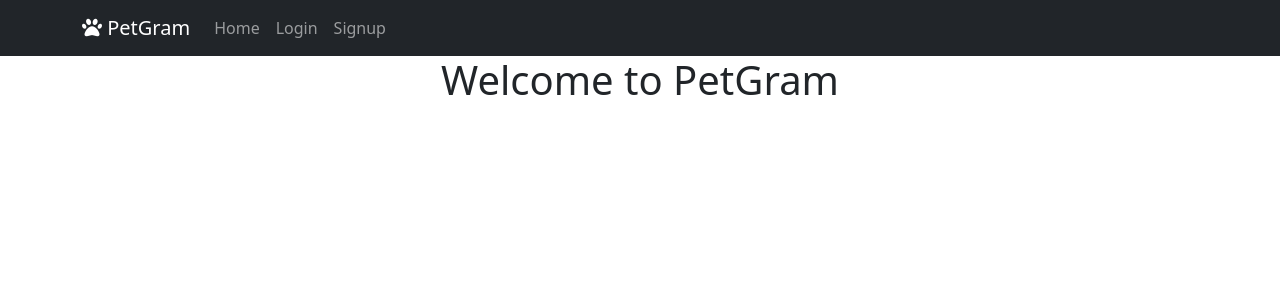
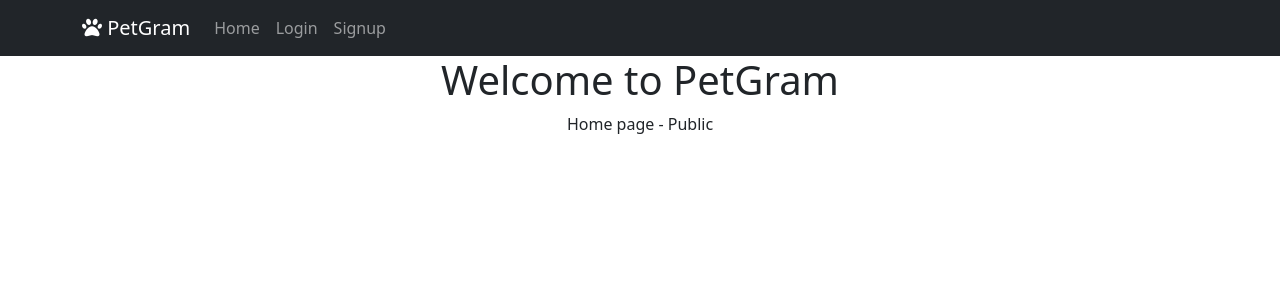
Before and after one commit to ThuyTTTN/petgram, a React (Create React App) app: page /home in a window 1280 px wide. Shown: the top 300 px of the page. Built offline with nearby package versions, Linux system fonts and the light colour scheme.

Commit message:
created Home component

```diff
--- a/src/App.js
+++ b/src/App.js
@@ -3,6 +3,7 @@ import { BrowserRouter as Router, Routes, Route } from "react-router-dom";
 import Login from "./components/Login";
 import SignupForm from "./components/SignupForm";
 import Dashboard from "./components/Dashboard";
+import Home from "./components/Home";
 import AppNavbar from "./components/AppNavbar";
 import Layout from "./components/Layout";
 
@@ -16,7 +17,7 @@ function App() {
         <h1>Welcome to PetGram</h1>
         <Routes>
           <Route path="/">
-            <Route element={<Dashboard />} path="/dashboard" />
+            <Route element={<Home />} path="/home" />
             <Route element={<Login />} path="/login" />
             <Route element={<SignupForm />} path="/signupform" />
           </Route>
--- a/src/components/AppNavbar.jsx
+++ b/src/components/AppNavbar.jsx
@@ -11,7 +11,7 @@ const AppNavbar = () => {
         <Container>
           <Navbar.Brand href="/"><i class="fa-solid fa-paw"></i>  PetGram</Navbar.Brand>
           <Nav className="me-auto">
-            <Nav.Link href="/dashboard">Home</Nav.Link>
+            <Nav.Link href="/home">Home</Nav.Link>
             <Nav.Link href="/login">Login</Nav.Link>
             <Nav.Link href="/signupform">Signup</Nav.Link>
           </Nav>
--- /dev/null
+++ b/src/components/Home.jsx
@@ -0,0 +1,12 @@
+import React from "react";
+
+const Home = () => {
+    return (
+        <div>
+            Home page - Public
+        </div>
+    )
+
+}
+
+export default Home;
```
